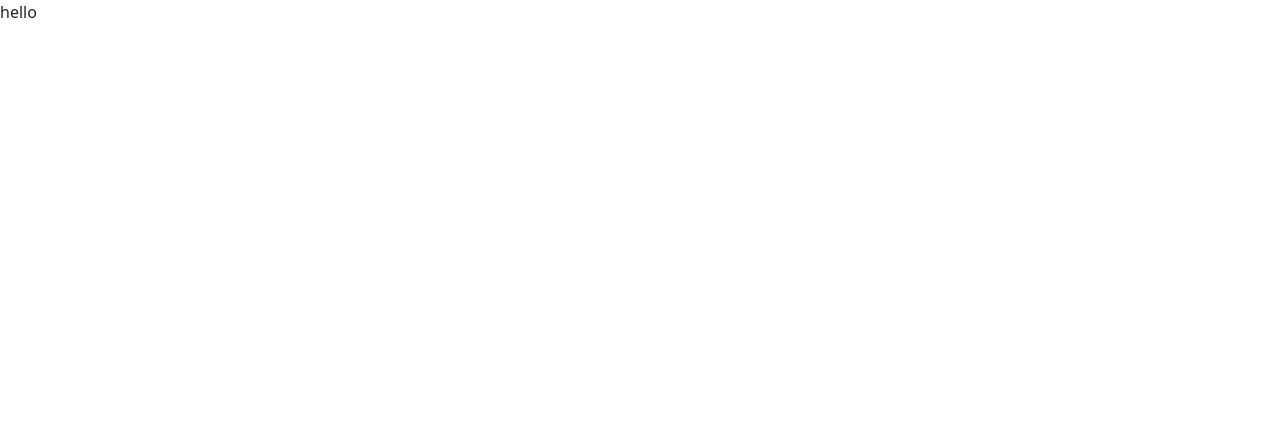
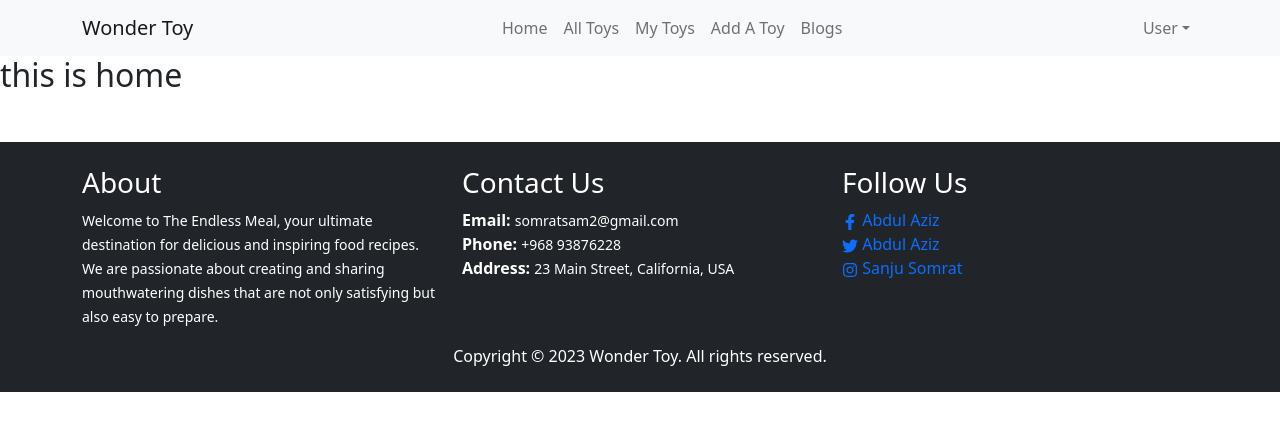
Before and after one commit to somratsam/toys-ass-11, a React (Vite) app: page / in a window 1280 px wide. Shown: the top 430 px of the page. Built offline with nearby package versions, Linux system fonts and the light colour scheme.

Commit message:
create navbar & footer

```diff
--- a/package.json
+++ b/package.json
@@ -17,6 +17,7 @@
     "react": "^18.2.0",
     "react-bootstrap": "^2.7.4",
     "react-dom": "^18.2.0",
+    "react-icons": "^4.8.0",
     "react-router-dom": "^6.11.2",
     "sort-by": "^1.2.0"
   },
--- a/src/layouts/Main.jsx
+++ b/src/layouts/Main.jsx
@@ -1,9 +1,34 @@
-import React from 'react';
+import { useState, useEffect } from 'react';
+import { Spinner } from 'react-bootstrap';
+import { Outlet } from 'react-router-dom';
+import Header from '../shared/Header';
+import Footer from '../shared/Footer';
+
 
 const Main = () => {
+    const [isLoading, setIsLoading] = useState(true);
+
+    useEffect(() => {
+
+        setTimeout(() => {
+            setIsLoading(false);
+        }, 1000);
+    }, []);
+
     return (
-        <div>
-            hello
+        <div className=''>
+            {!isLoading && <Header />}
+            {isLoading ? (
+                <div style={{ height: '100vh' }} className="spinner-container d-flex align-items-center justify-content-center">
+                    <Spinner animation="border" role="status">
+                        <span className="visually-hidden">Loading...</span>
+                    </Spinner>
+                </div>
+
+            ) : (
+                <Outlet />
+            )}
+            {!isLoading && <Footer />}
         </div>
     );
 };
--- a/src/pages/home/Home.jsx
+++ b/src/pages/home/Home.jsx
@@ -1,4 +1,4 @@
-import React from 'react';
+
 
 const Home = () => {
     return (
--- /dev/null
+++ b/src/shared/Footer.jsx
@@ -0,0 +1,52 @@
+
+import { Container, Row, Col } from 'react-bootstrap';
+import { FaFacebookF, FaTwitter, FaInstagram } from 'react-icons/fa';
+
+const Footer = () => {
+    return (
+        <footer className="footer mt-5 bg-dark text-white">
+            <Container className='mx-auto w-100 '>
+                <Row className=' pt-4'>
+                    <Col md={4} sm={6}>
+                        <h3>About</h3>
+                        <p className='text-start'>
+                            <small> Welcome to The Endless Meal, your ultimate destination for delicious and inspiring food recipes. We are passionate about creating and sharing mouthwatering dishes that are not only satisfying but also easy to prepare.</small>
+                        </p>
+
+                    </Col>
+                    <Col md={4} sm={6}>
+                        <h3>Contact Us</h3>
+                        <p > <strong>Email:</strong> <small>somratsam2@gmail.com</small> <br />
+                            <strong> Phone:</strong> <small>+968 93876228</small> <br />
+                            <strong> Address:</strong> <small>23 Main Street, California, USA</small> </p>
+                    </Col>
+                    <Col md={4} sm={12}>
+                        <h3>Follow Us</h3>
+                        <ul className="social-icons list-unstyled">
+                            <li>
+                                <a className='text-decoration-none' href="https://www.facebook.com/profile.php?id=100004894309114" target="_blank" rel="noopener noreferrer">
+                                    <FaFacebookF /> Abdul Aziz
+                                </a>
+                            </li>
+                            <li>
+                                <a className='text-decoration-none' href="https://twitter.com/AbdulAz78635266">
+                                    <FaTwitter /> Abdul Aziz
+                                </a>
+                            </li>
+                            <li>
+                                <a className='text-decoration-none' href="https://www.instagram.com/sanjusomrat/">
+                                    <FaInstagram /> Sanju Somrat
+                                </a>
+                            </li>
+                        </ul>
+                    </Col>
+                </Row>
+                <p className="text-center pb-4">
+                Copyright &copy; 2023 Wonder Toy. All rights reserved.
+                </p>
+            </Container>
+        </footer>
+    );
+};
+
+export default Footer;
--- /dev/null
+++ b/src/shared/Header.jsx
@@ -0,0 +1,36 @@
+
+import { Navbar, Nav, NavDropdown, Container } from 'react-bootstrap';
+
+const Header = () => {
+    return (
+        <Navbar bg="light" expand="lg">
+            <Container>
+                <Navbar.Brand href="#">
+
+                    {' Wonder Toy'}
+                </Navbar.Brand>
+
+                <Navbar.Toggle aria-controls="basic-navbar-nav" />
+                <Navbar.Collapse id="basic-navbar-nav">
+                    <Nav className="mx-auto">
+                        <Nav.Link href="#">Home</Nav.Link>
+                        <Nav.Link href="#">All Toys</Nav.Link>
+                        <Nav.Link href="#">My Toys</Nav.Link>
+                        <Nav.Link href="#">Add A Toy</Nav.Link>
+                        <Nav.Link href="#">Blogs</Nav.Link>
+                    </Nav>
+                    <Nav>
+                        <NavDropdown title="User" id="basic-nav-dropdown">
+                            <NavDropdown.Item href="#">Profile</NavDropdown.Item>
+                            <NavDropdown.Item href="#">Settings</NavDropdown.Item>
+                            <NavDropdown.Divider />
+                            <NavDropdown.Item href="#">Logout</NavDropdown.Item>
+                        </NavDropdown>
+                    </Nav>
+                </Navbar.Collapse>
+            </Container>
+        </Navbar>
+    );
+};
+
+export default Header;
```
Also changed, not shown: 1 other file (tests, documents, lock files or other folders).
